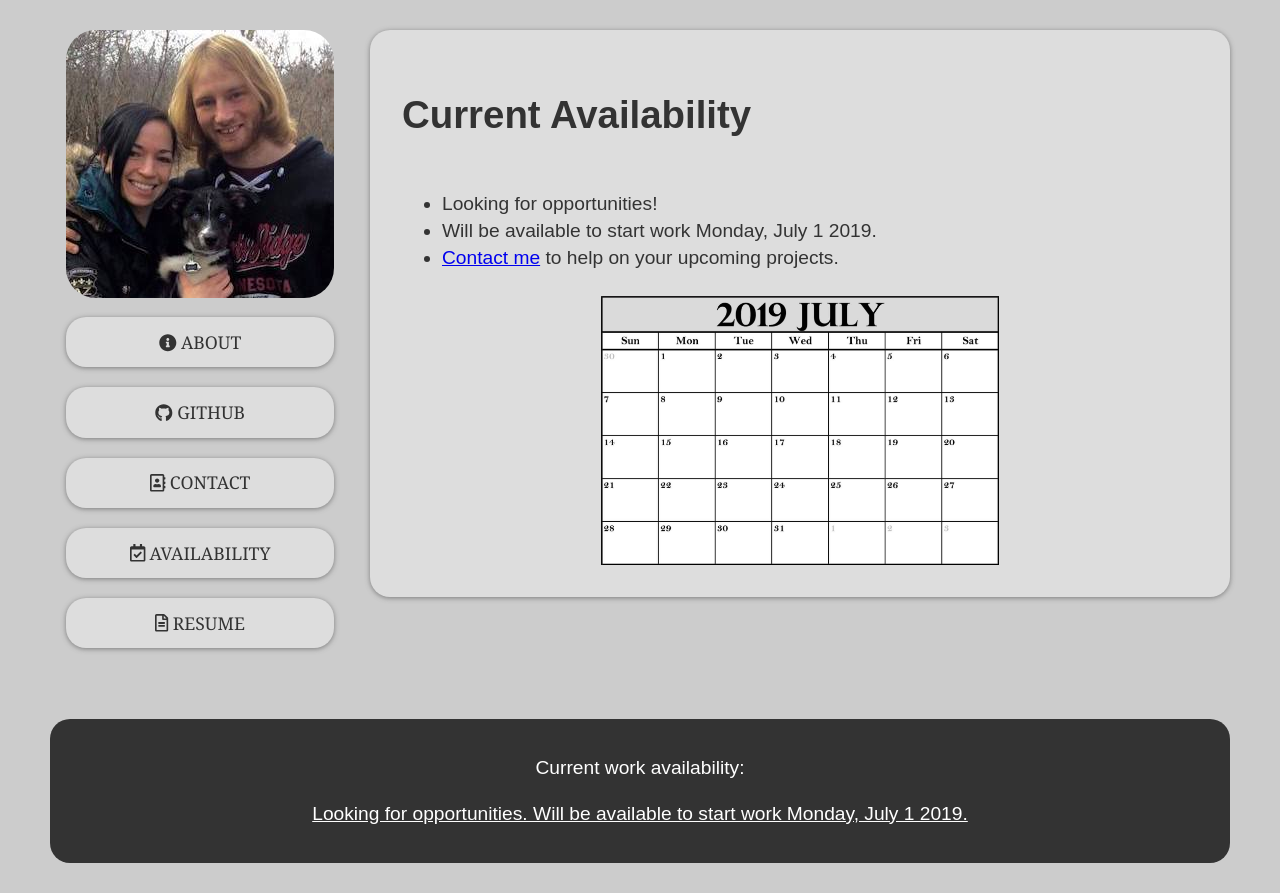
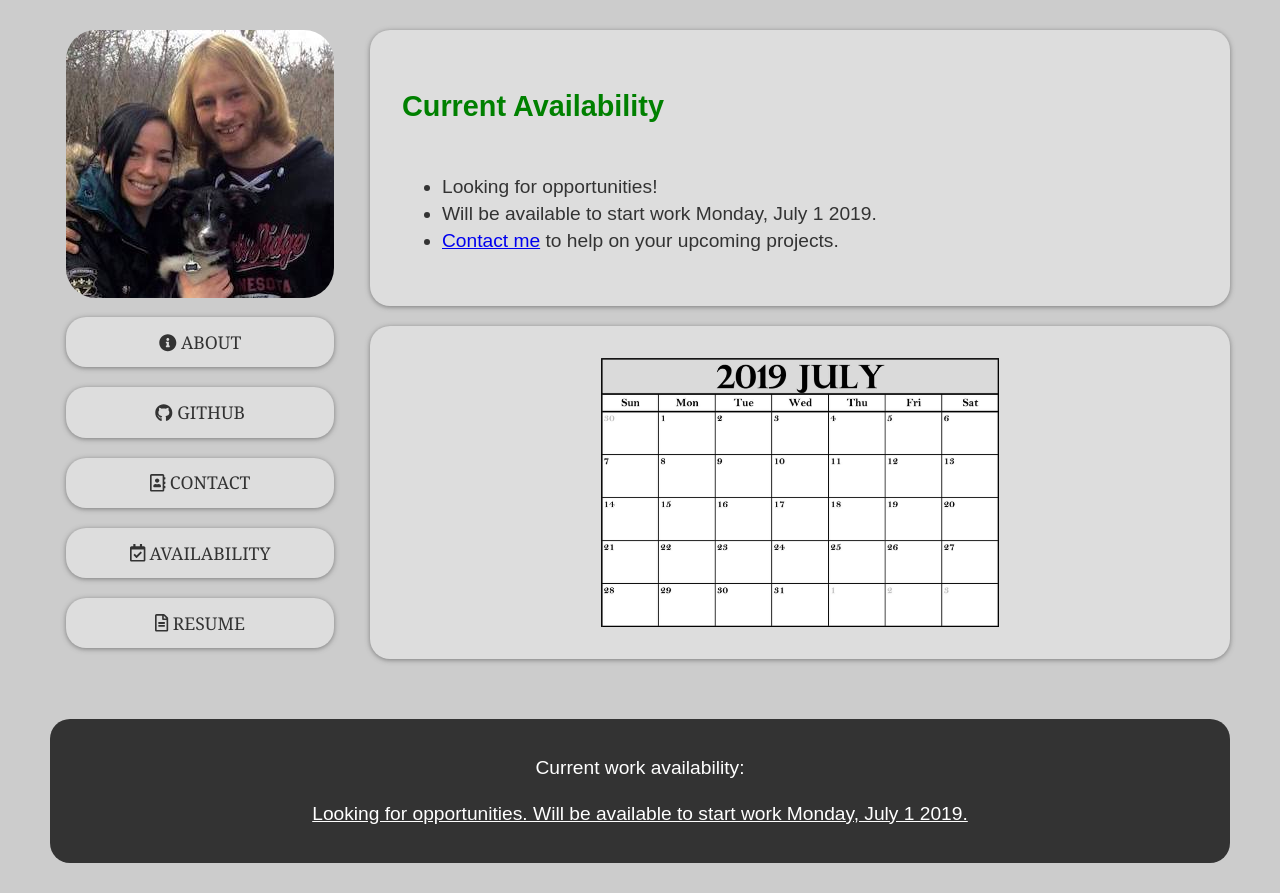
Before and after one commit to linzmeyer/site, a React (Create React App) app: page /#/availability in a window 1280 px wide. Built offline with nearby package versions, Linux system fonts and the light colour scheme.

Commit message:
changed h1 to h2

```diff
--- a/src/Views/Availability/Availability.js
+++ b/src/Views/Availability/Availability.js
@@ -12,12 +12,14 @@ class Availability extends Component {
         <div>
           <div className="content-container" >
             <div className="info">
-              <h1>Current Availability</h1>
+              <h2>Current Availability</h2>
               <ul>
                 <li>Looking for opportunities!</li>
                 <li>Will be available to start work Monday, July 1 2019.</li>
                 <li><Link to="/contact" >Contact me</Link> to help on your upcoming projects.</li>
               </ul>
+            </div>
+            <div className="info" >
               <img src={ calendar } alt="calendar" className="calendar" ></img>
             </div>
           </div>
```
